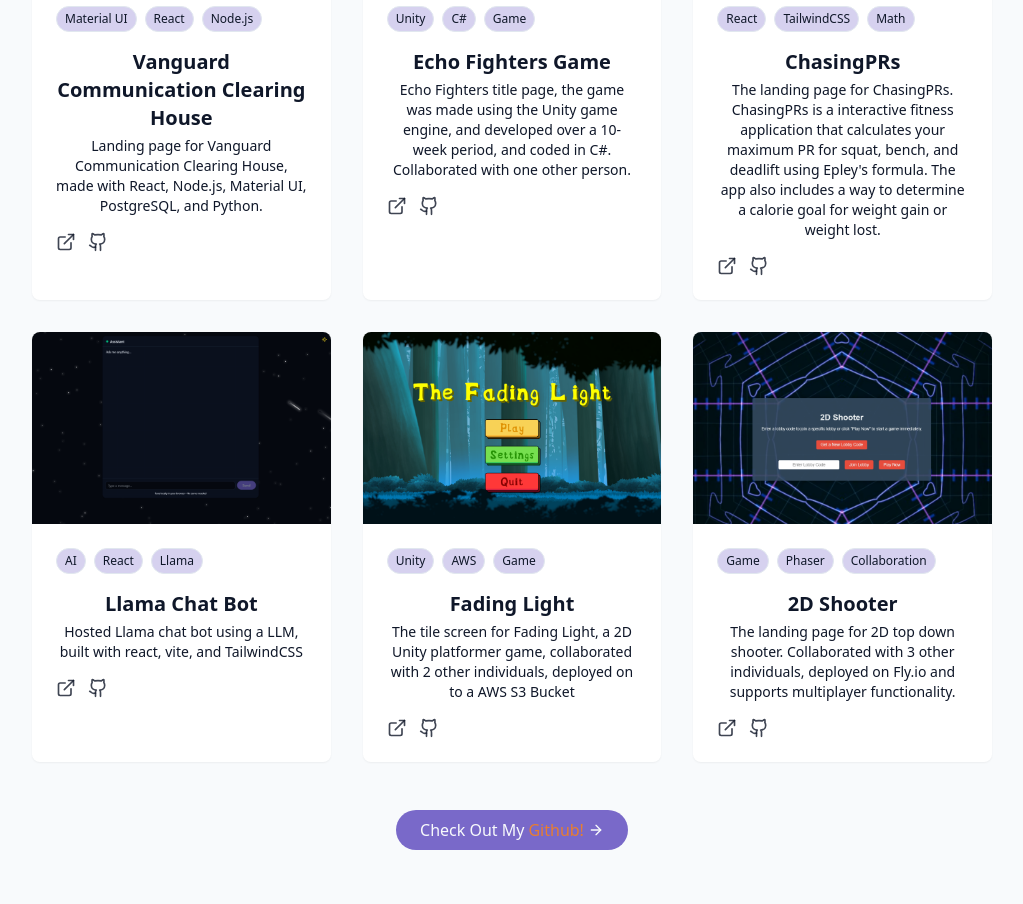
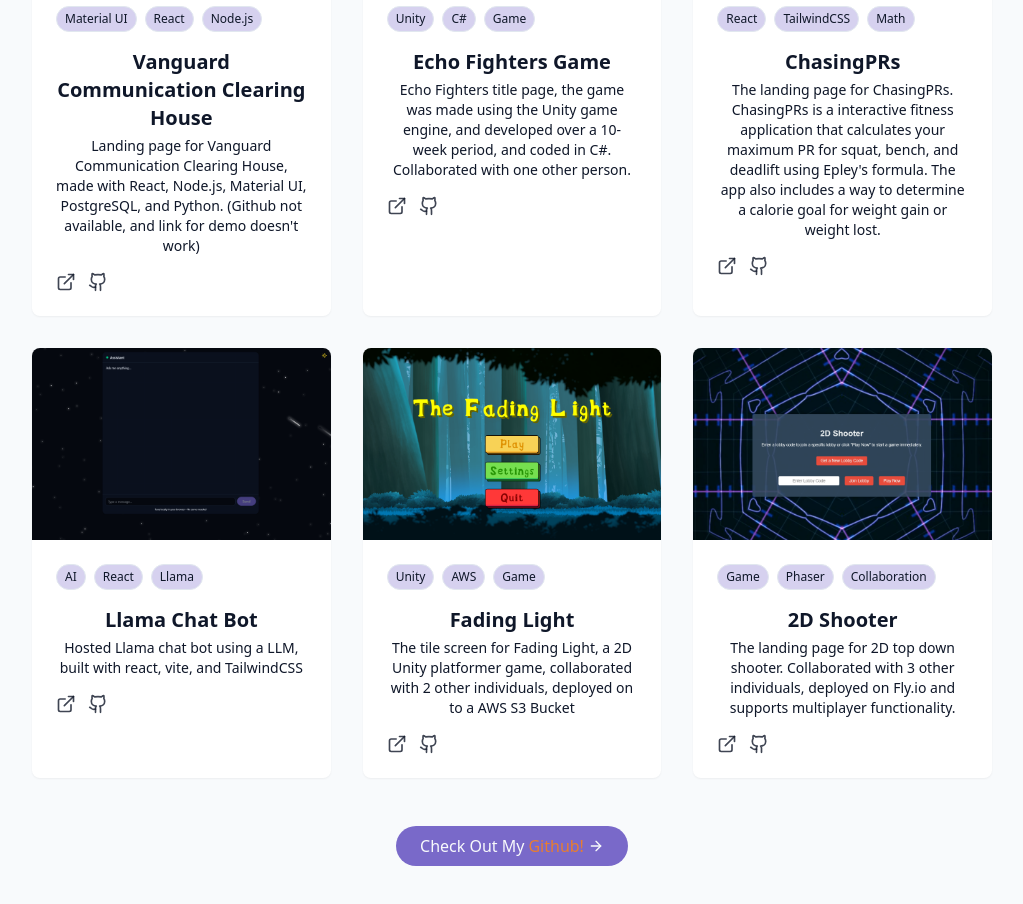
Before and after one commit to Jr3582/protfolioProject, a React (Vite) app: page / in a window 1280 px wide. Shown: the part 3520-4424 px from the top of the page, without its empty margins (128-1151 px from the left). Built offline with nearby package versions, Linux system fonts and the light colour scheme.

Commit message:
description updates

```diff
--- a/src/components/ProjectsSection.jsx
+++ b/src/components/ProjectsSection.jsx
@@ -5,7 +5,7 @@ const projects = [
     {
         id: 1,
         title: "Vanguard Communication Clearing House",
-        description: "Landing page for Vanguard Communication Clearing House, made with React, Node.js, Material UI, PostgreSQL, and Python.",
+        description: "Landing page for Vanguard Communication Clearing House, made with React, Node.js, Material UI, PostgreSQL, and Python. (Github not available, and link for demo doesn't work)",
         image: "/projects/vanguardComClearingHouse1.png",
         tags: ["Material UI", "React", "Node.js"],
         demoUrl: "NotFound",
```
